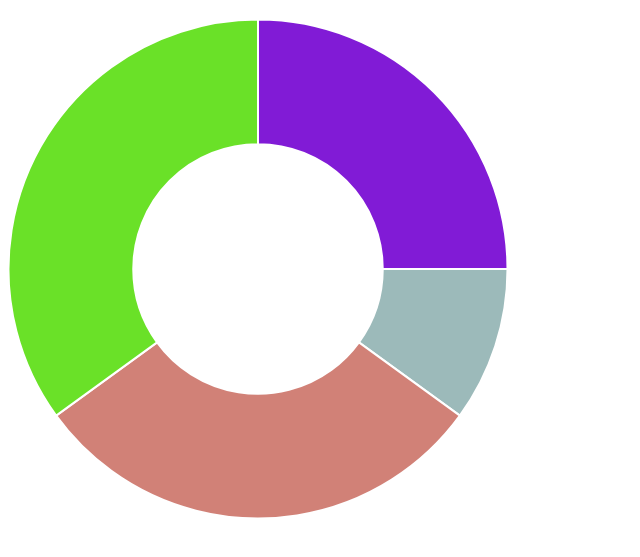
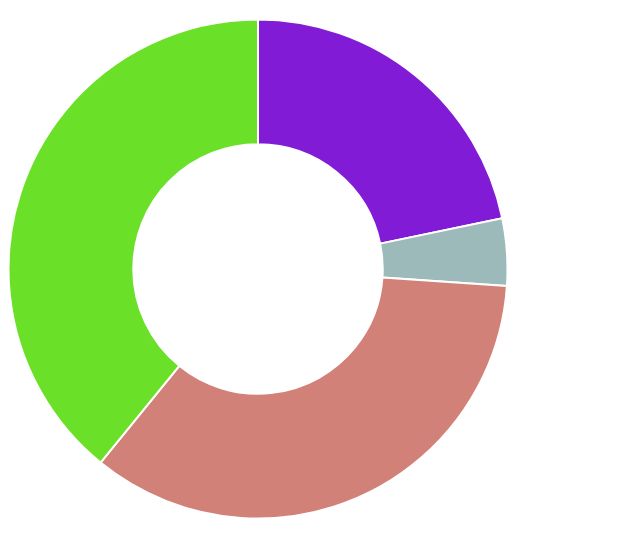
Before and after one commit to samhamm/class-demo-14oct, a plain HTML site: page index.html in a window 1280 px wide. Shown: the part 61-618 px from the top of the page, without its empty margins (0-640 px from the left). Drawn offline with Linux system fonts and the light colour scheme.

Commit message:
after class

```diff
--- a/app.js
+++ b/app.js
@@ -1,25 +1,25 @@
 var data = [
   {
     value: 25,
-    label: 'Alex',
+    label: 'Alex the Scottish Sensation',
     color: '#811BD6',
     highlight: '#811B33'
   },
   {
-    value: 10,
-    label: 'Scott',
+    value: 5,
+    label: 'Scott the Alexish Aberration',
     color: '#9CBABA',
     highlight: '#9CBA99'
   },
   {
-    value: 30,
-    label: 'Emily',
+    value: 40,
+    label: 'Emily the Extraordinarily Ectoplasmic',
     color: '#D18177',
     highlight: '#D18133'
   },
   {
-    value : 35,
-    label: 'Bella',
+    value : 45,
+    label: 'Bella Bella Bella!!!',
     color: '#6AE128',
     highlight: '#6AE199'
   }
@@ -28,7 +28,7 @@ var data = [
 var context = document.getElementById('skills').getContext('2d');
 var skillsChart = new Chart(context).Doughnut(data, {
     //Number - Amount of animation steps
-    animationSteps : 300,
+    animationSteps : 200,
     //String - Animation easing effect
     animationEasing : "easeOutBounce",
     //Boolean - Whether we animate the rotation of the Doughnut
--- a/chart.js
+++ b/chart.js
@@ -3470,8 +3470,4 @@
 
   });
 
-
-
-
-
 }).call(this);
```
Also changed, not shown: index.html (+1 -1 lines).
